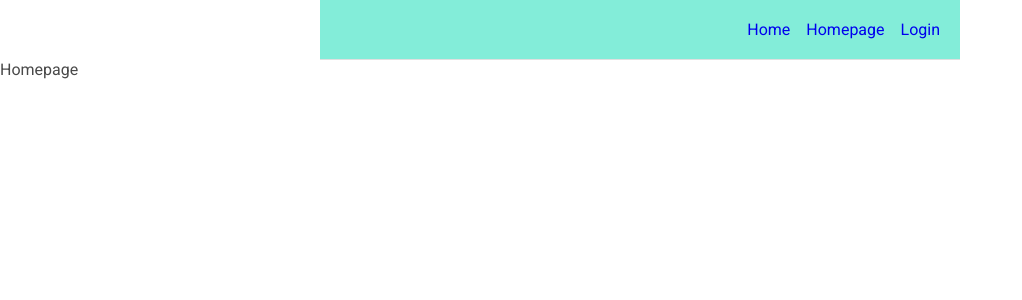
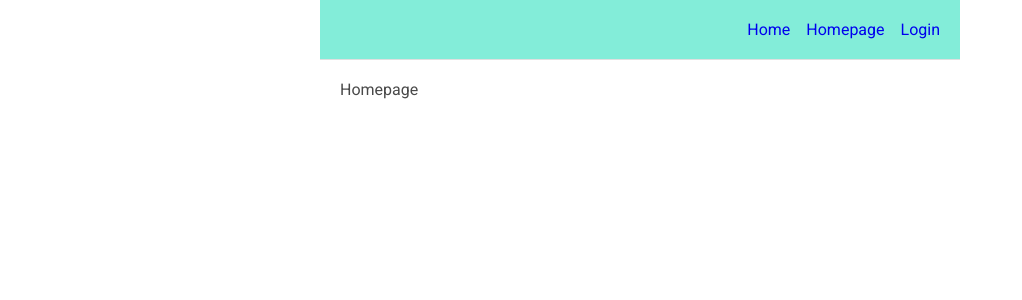
Before and after one commit to Ntshangase/ibhange-the-bank, a React (Create React App) app: page / in a window 1280 px wide. Shown: the top 300 px of the page, without its empty margins (0-1022 px from the left). Built offline with nearby package versions, Linux system fonts and the light colour scheme.

Commit message:
style: app.content

```diff
--- a/src/index.css
+++ b/src/index.css
@@ -36,3 +36,9 @@ body {
     transition: all 0.3s ease;
     transform: scale(1.1);
 }
+
+.content {
+    padding: 20px;
+    margin: 0 auto;
+    max-width: 600px;
+}
```
